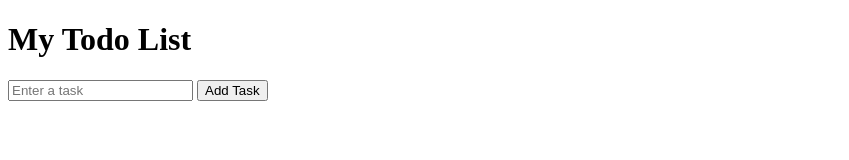
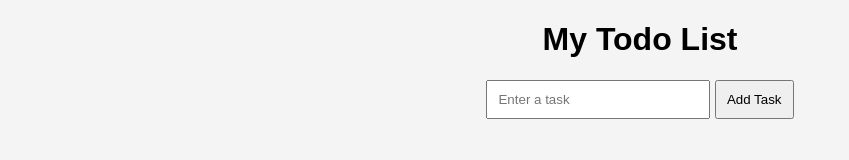
Before and after one commit to ayodele557/TodoApp2, a plain HTML site: page index.html in a window 1280 px wide. Shown: the whole page, without its empty margins (0-849 px from the left). Drawn offline with Linux system fonts and the light colour scheme.

Commit message:
Update index.html

```diff
--- a/index.html
+++ b/index.html
@@ -3,7 +3,7 @@
 
 <head>
     <title>Todo App</title>
-    <link rel="stylesheet" hrefd="style.css">
+
 </head>
 
 <body>
@@ -16,6 +16,7 @@
 
 <ul id="taskList"></ul>
 
+<link rel="stylesheet" href="style.css">
 <script src="script.js"></script>
 
 </body>
```
